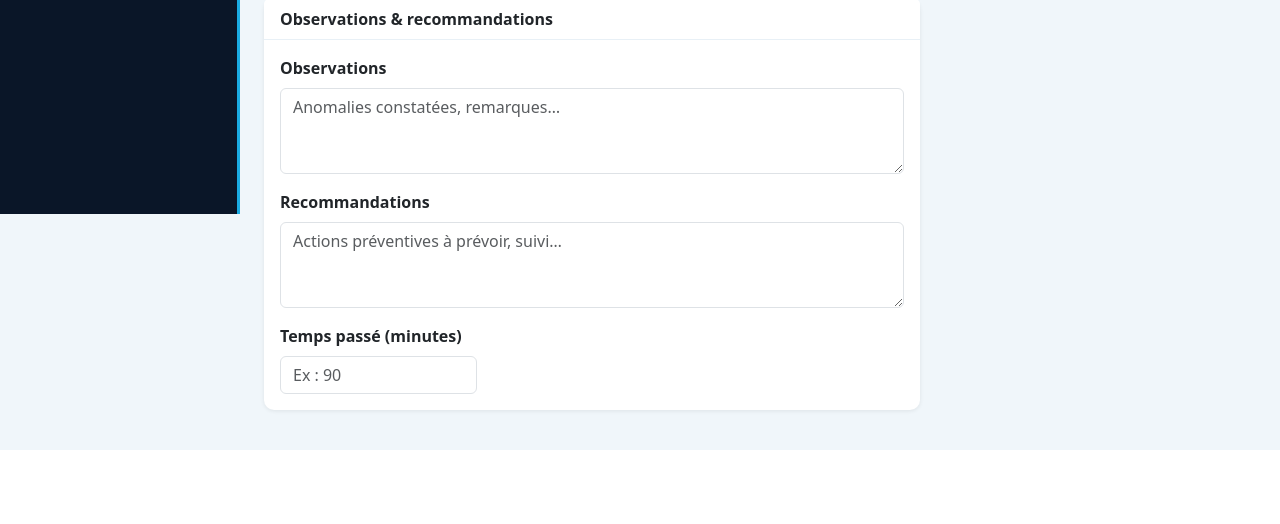
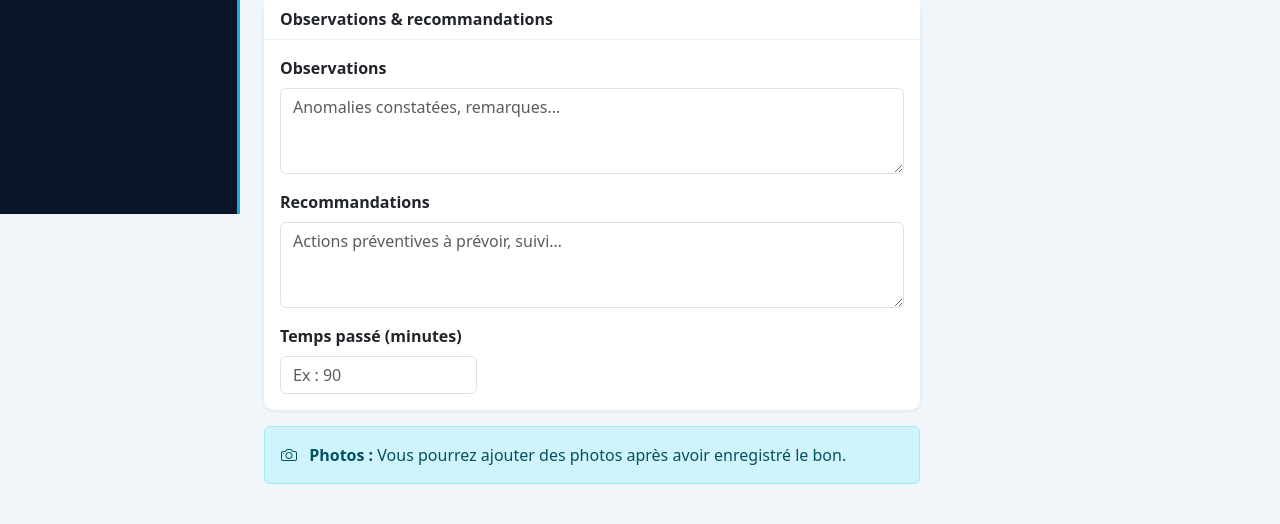
Before and after one commit to nicolasjacques62-web/agenda-interventions, a Flask app: page /bons/nouveau in a window 1280 px wide. Shown: the part 586-1110 px from the top of the page. Before the commit the page ends 1036 px from the top, so only its background shows below. Run offline with Flask 3, Linux system fonts and the light colour scheme; a user stored in the database is signed in; some libraries are stand-ins or nearby versions.

Commit message:
feat: section photos dans le formulaire de modification du bon
- Boutons Prendre une photo / Choisir une image visibles dans le formulaire
- Upload photo directement depuis la page Modifier le bon
- Apercu avant enregistrement
- Galerie des photos existantes avec suppression
- Message informatif sur la page de creation (photos disponibles apres enregistrement)

Co-Authored-By: Claude Sonnet 4.6 <noreply@anthropic.com>

```diff
--- a/app.py
+++ b/app.py
@@ -945,9 +945,25 @@ def bon_modifier(id):
         if request.form.get('finaliser'):
             b.statut = 'finalise'
             b.date_finalisation = datetime.utcnow()
+
+        # ── Gestion photo ajoutée depuis le formulaire modifier ──
+        if request.form.get('ajouter_photo'):
+            file = request.files.get('photo_upload')
+            if file and file.filename and file.mimetype.startswith('image/'):
+                file.seek(0, 2); size = file.tell(); file.seek(0)
+                if size <= 8 * 1024 * 1024:
+                    data_b64 = base64.b64encode(file.read()).decode('utf-8')
+                    photo = BonPhoto(bon_id=id, nom=file.filename,
+                                     data=data_b64, mimetype=file.mimetype)
+                    db.session.add(photo)
+                    flash('Photo ajoutée.', 'success')
+                else:
+                    flash('Image trop lourde (max 8 Mo).', 'danger')
+
         db.session.commit()
-        flash('Bon mis à jour.', 'success')
-        return redirect(url_for('bon_detail', id=id))
+        if not request.form.get('ajouter_photo'):
+            flash('Bon mis à jour.', 'success')
+        return redirect(url_for('bon_modifier', id=id))
     mats = json.loads(b.materiaux_utilises) if b.materiaux_utilises else []
     return render_template('bons/create.html', bon=b, intervention=b.intervention,
                            interventions=[], iid=b.intervention_id, materiaux=mats)
--- a/templates/bons/create.html
+++ b/templates/bons/create.html
@@ -6,7 +6,7 @@
 {% endblock %}
 
 {% block content %}
-<form method="POST">
+<form method="POST" enctype="multipart/form-data">
 <div class="row g-3">
   <div class="col-lg-8">
 
@@ -25,7 +25,6 @@
       </div>
     </div>
     {% else %}
-    <!-- Résumé intervention en mode édition -->
     <div class="card mb-3 border-primary">
       <div class="card-body py-2">
         <div class="d-flex align-items-center gap-3">
@@ -102,6 +101,102 @@
       </div>
     </div>
 
+    <!-- ═══════════════════════════════════
+         PHOTOS (visible en mode édition)
+         ═══════════════════════════════════ -->
+    {% if bon %}
+    <div class="card mb-3">
+      <div class="card-header"><i class="bi bi-camera me-2"></i>Photos d'intervention
+        {% if bon.photos %}<span class="badge bg-secondary ms-1">{{ bon.photos|length }}</span>{% endif %}
+      </div>
+      <div class="card-body">
+
+        <!-- Input unique caméra/galerie -->
+        <input type="file" id="photo-input" name="photo_upload"
+               accept="image/*" class="d-none"
+               onchange="previewPhoto(this)">
+
+        <div class="row g-2 mb-3">
+          <div class="col-6">
+            <button type="button" class="btn btn-primary w-100 py-3"
+                    onclick="ouvrirCamera()">
+              <i class="bi bi-camera-fill d-block fs-2 mb-1"></i>
+              <span class="fw-semibold">Prendre une photo</span>
+              <div style="font-size:.72rem;opacity:.85">Caméra de la tablette</div>
+            </button>
+          </div>
+          <div class="col-6">
+            <button type="button" class="btn btn-outline-primary w-100 py-3"
+                    onclick="ouvrirGalerie()">
+              <i class="bi bi-images d-block fs-2 mb-1"></i>
+              <span class="fw-semibold">Choisir une image</span>
+              <div style="font-size:.72rem;opacity:.85">Depuis la galerie</div>
+            </button>
+          </div>
+        </div>
+
+        <!-- Aperçu + bouton enregistrer -->
+        <div id="preview-zone" style="display:none" class="mb-3">
+          <div class="text-center mb-2">
+            <img id="preview-img" src="" alt="Aperçu"
+                 class="img-fluid rounded shadow-sm" style="max-height:260px;max-width:100%">
+          </div>
+          <div class="alert alert-info py-2 small">
+            <i class="bi bi-info-circle me-1"></i>
+            Cliquez sur <strong>Enregistrer la photo</strong> ci-dessous, puis sauvegardez le bon.
+          </div>
+          <div class="d-flex gap-2">
+            <button type="submit" name="ajouter_photo" value="1" class="btn btn-success flex-fill">
+              <i class="bi bi-cloud-upload me-1"></i>Enregistrer la photo
+            </button>
+            <button type="button" class="btn btn-outline-secondary" onclick="annulerPhoto()">
+              <i class="bi bi-x"></i>
+            </button>
+          </div>
+        </div>
+
+        <!-- Galerie des photos existantes -->
+        {% if bon.photos %}
+        <div class="row g-2">
+          {% for photo in bon.photos %}
+          <div class="col-6 col-md-4">
+            <div class="position-relative">
+              <a href="{{ url_for('bon_photo_voir', photo_id=photo.id) }}" target="_blank">
+                <img src="{{ url_for('bon_photo_voir', photo_id=photo.id) }}" alt="{{ photo.nom }}"
+                     class="img-thumbnail w-100" style="height:110px;object-fit:cover;">
+              </a>
+              <div class="position-absolute bottom-0 start-0 end-0 p-1"
+                   style="background:rgba(0,0,0,.55);font-size:.7rem;color:#fff;white-space:nowrap;overflow:hidden;text-overflow:ellipsis">
+                {{ photo.created_at.strftime('%d/%m %H:%M') }}
+              </div>
+              <form method="POST" action="{{ url_for('bon_photo_supprimer', photo_id=photo.id) }}"
+                    onsubmit="return confirm('Supprimer cette photo ?')"
+                    class="position-absolute top-0 end-0 m-1">
+                <button class="btn btn-danger btn-sm py-0 px-1">
+                  <i class="bi bi-trash" style="font-size:.75rem"></i>
+                </button>
+              </form>
+            </div>
+          </div>
+          {% endfor %}
+        </div>
+        {% else %}
+        <div class="text-muted small fst-italic text-center py-1">
+          <i class="bi bi-images me-1"></i>Aucune photo pour l'instant
+        </div>
+        {% endif %}
+
+      </div>
+    </div>
+
+    {% else %}
+    <!-- Message sur la page de création -->
+    <div class="alert alert-info">
+      <i class="bi bi-camera me-2"></i>
+      <strong>Photos :</strong> Vous pourrez ajouter des photos après avoir enregistré le bon.
+    </div>
+    {% endif %}
+
   </div>
 
   <div class="col-lg-4">
@@ -147,5 +242,37 @@ function ajouterLigne() {
   document.getElementById('matBody').appendChild(tr);
   tr.querySelector('input').focus();
 }
+
+// ── Caméra / Galerie ──
+function ouvrirCamera() {
+  const inp = document.getElementById('photo-input');
+  if (!inp) return;
+  inp.setAttribute('capture', 'environment');
+  inp.value = '';
+  inp.click();
+}
+function ouvrirGalerie() {
+  const inp = document.getElementById('photo-input');
+  if (!inp) return;
+  inp.removeAttribute('capture');
+  inp.value = '';
+  inp.click();
+}
+function previewPhoto(input) {
+  const file = input.files[0];
+  if (!file) return;
+  const reader = new FileReader();
+  reader.onload = e => {
+    document.getElementById('preview-img').src = e.target.result;
+    document.getElementById('preview-zone').style.display = 'block';
+  };
+  reader.readAsDataURL(file);
+}
+function annulerPhoto() {
+  document.getElementById('preview-zone').style.display = 'none';
+  document.getElementById('preview-img').src = '';
+  const inp = document.getElementById('photo-input');
+  if (inp) inp.value = '';
+}
 </script>
 {% endblock %}
```
